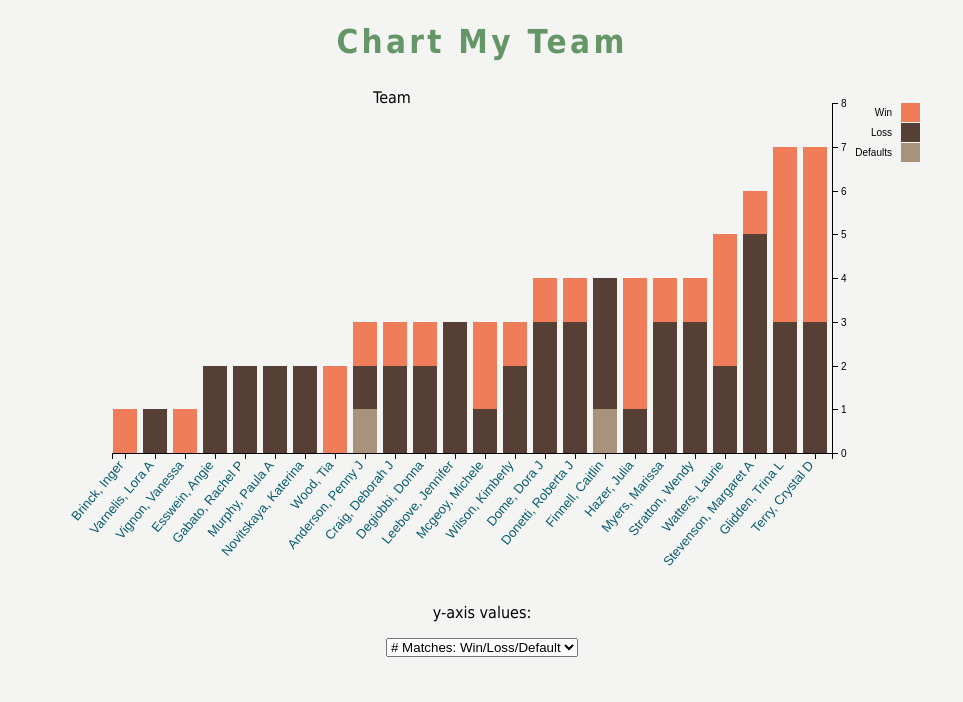
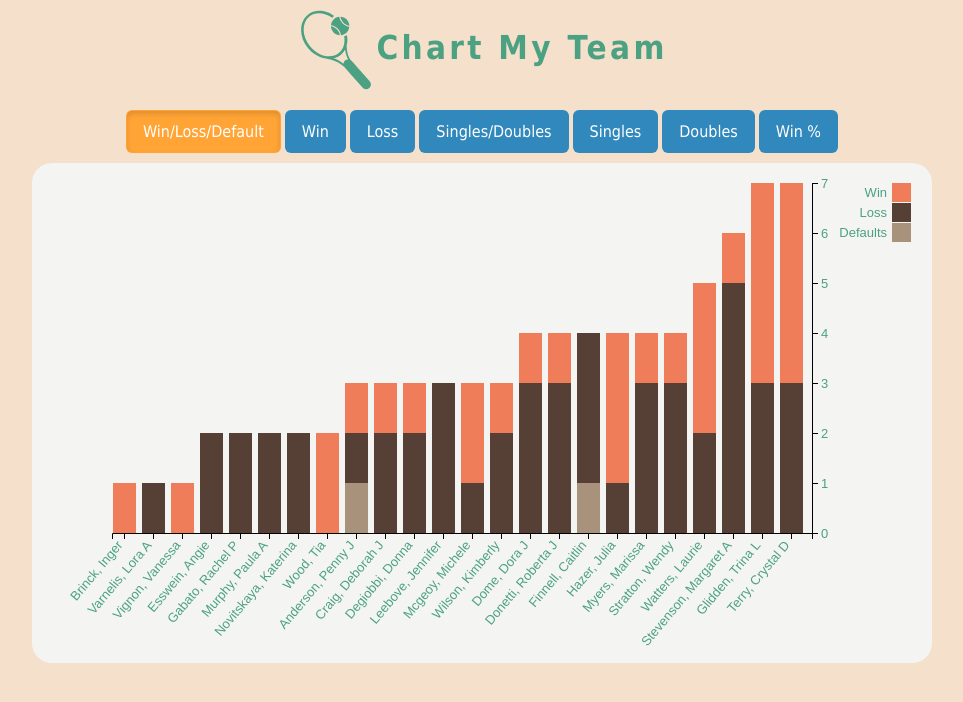
Before and after one commit to juliahazer/chart-my-team, a plain HTML site: page index.html in a window 1280 px wide. Shown: the whole page, without its empty margins (158-1121 px from the left). Drawn offline with nearby package versions, Linux system fonts and the light colour scheme.

Commit message:
removed select and added buttons to display chart differences

```diff
--- a/app.js
+++ b/app.js
@@ -1,7 +1,7 @@
 // set the dimensions and margins of the graph
 var margin = {
   top: 20,
-  right: 100,
+  right: 120,
   bottom: 130,
   left: 80
 }
@@ -60,16 +60,17 @@ d3.tsv('./player_data.tsv', function(file){
   var keys = playerArr.columns.slice(1);
 
 
-  d3.select('svg')
+  d3.select('.svgChart')
       .attr('width', width + margin.left + margin.right)
       .attr('height', height + margin.top + margin.bottom)
+      .classed('svgClass', true)
 
-  var g = d3.select('svg')
+  var g = d3.select('.svgChart')
     .append('g')
       .attr('transform', 'translate(' + margin.left + "," + margin.top + ")");
 
   //ON FIRST LOAD, DRAW TITLE & DISPLAY MATCHES
-  drawTitle();
+  // drawTitle();
   drawChart('Matches');
 
   function drawChart(type){
@@ -97,7 +98,7 @@ d3.tsv('./player_data.tsv', function(file){
       colorArr = ['#516EBA', '#E3C247'];
       keysArr = [keys[10], keys[11]];
     } else if (type === 'WinPercentage'){
-      colorArr = ['yellow'];
+      colorArr = ['#EF7D5A'];
       keysArr = [keys[9]];
     }
 
@@ -120,9 +121,9 @@ d3.tsv('./player_data.tsv', function(file){
     }
 
     //make the yMax 1 more than the greatest number value
-    if (yMax !== 100){
-      yMax++;
-    }
+    // if (yMax !== 100){
+    //   yMax++;
+    // }
 
     xScale = d3.scaleBand()
       .rangeRound([0, width])
@@ -150,6 +151,8 @@ d3.tsv('./player_data.tsv', function(file){
       .data(d => d)
       .enter()
       .append('rect')
+        .style('opacity', 0)
+        .attr('class', 'bar')
         .attr('x', d => {
           return xScale(d.data.Player)
         })
@@ -159,19 +162,42 @@ d3.tsv('./player_data.tsv', function(file){
         .attr('height', d => yScale(d[0]) - yScale(d[1]))
         .attr('width', xScale.bandwidth())
       .on('mouseenter', function(d){
-        tooltipDrawText(d);
+        drawTooltipText(d);
       })
       .on('mouseout', () => tooltip.style('opacity', 0));
 
-    drawMatchLegend(keysArr);
+    /*add transition effects to fade in*/
+    g.selectAll('rect').
+      transition().duration(800).ease(d3.easeLinear).style('opacity', 1)
+
+    // d3.select('.svgChart').selectAll('.bar')
+    //   .data(data)
+    //   .enter()
+    //   .append('text')
+      // .text(d => {
+      //   console.log(d)
+      //   return d
+      // })
+      // .attr('x', function(d,i){
+      //   return 40
+      //   // return i * (width / playerArr.length) + 5;
+      // })
+      // .attr('y', function(d){
+      //   return 40
+      //   // return height - d*4 + 15;
+      // })
+      // .attr('font-size', 14)
+      // .attr('fill', 'black');
+
+    drawLegend(keysArr);
 
     drawXAxis();
     drawYAxis();
   }
 
-  function drawMatchLegend(keys){
+  function drawLegend(keys){
     var legend = g.append('g')
-        .attr('class', 'legendMatches')
+        .attr('class', 'legend')
         .attr('font-family', 'sans-serif')
         .attr('font-size', 10)
         .attr('text-anchor', 'end')
@@ -184,24 +210,25 @@ d3.tsv('./player_data.tsv', function(file){
         });
 
     legend.append('rect')
-        .attr('x', width+50+19)
+        .attr('x', width+80)
         .attr('width', 19)
         .attr('height', 19)
         .attr('fill', zScale);
 
     legend.append('text')
-        .attr('x', width+50+10)
+        .attr('x', width+75)
         .attr('y', 9.5)
         .attr('dy', '0.32em')
         .text(d => d);
   }
 
-  function tooltipDrawText(d){
+  function drawTooltipText(d){
     tooltip.html(`
       ${d.data.Player}<br>
-      Win: ${d.data["Win %"]}%<br>
-      # Singles: ${d.data.Singles}<br>
-      # Doubles: ${d.data.Doubles}<br>
+      ${d.data["Win %"]}% Win<br>
+      Won: ${d.data.Win}; Loss: ${d.data.Loss}<br>
+      ${d.data.Singles} Singles Played<br>
+      ${d.data.Doubles} Doubles Played<br>
       City: ${d.data.City}<br>
       Rating: ${d.data.Rating}`
     )
@@ -210,20 +237,20 @@ d3.tsv('./player_data.tsv', function(file){
           .style('top', d3.event.pageY + 'px');
   }
 
-  function drawTitle(){
-    d3.select('svg')
-      .append("text")
-        .attr("x", (width / 2))
-        .attr("y", margin.top)
-        .attr("text-anchor", "middle")
-        .style("font-size", "16px")
-        .text("Team");
-  }
+  // function drawTitle(){
+  //   d3.select('.svgChart')
+  //     .append("text")
+  //       .attr("x", margin.left)
+  //       .attr("y", margin.top)
+  //       .attr("text-anchor", "middle")
+  //       .style("font-size", "16px")
+  //       .text("Team");
+  // }
 
   function drawXAxis(){
     var xAxis = d3.axisBottom(xScale);
     //add the x Axis
-    d3.select('svg')
+    d3.select('.svgChart')
       .append('g')
         .attr('class', 'xAxis')
         .attr('transform', 'translate(' + margin.left + ',' + (height + margin.top) + ")")
@@ -243,7 +270,7 @@ d3.tsv('./player_data.tsv', function(file){
     var yAxis = d3.axisRight(yScale)
                   .ticks(numTicks);
     //add the y Axis
-    d3.select('svg')
+    d3.select('.svgChart')
       .append('g')
         .attr('class', 'yAxis')
         .attr('transform', 'translate(' + (width + margin.left) + ',' + margin.top + ')') //shifts axis
@@ -251,33 +278,43 @@ d3.tsv('./player_data.tsv', function(file){
   }
 
   //EVENT LISTENER FOR SELECT CHANGE
-  d3.select('select').on('change', function(){
-    var newVal = d3.select('select').property('value');
-    removeChart();
-    drawChart(newVal);
+  d3.selectAll('.btnCustom').on('click', function(){
+    d3.selectAll('.btnCustom')
+      .classed('active', false);
+    d3.event.preventDefault();
+    d3.select(this)
+      .classed('active', true)
+    var newVal = d3.select(this).attr('data-val');
+    removeChart(newVal);
   })
 
-  function removeChart(){
-    var svg = d3.select('svg');
+  function removeChart(newVal){
+    var svg = d3.select('.svgChart');
 
     svg.select('.chart')
+        .style('opacity', 1)
+        /*add transition effects to fade out*/
+        .transition().duration(300).ease(d3.easeLinear).style('opacity', 0)
         .remove();
-    removeAxes();
-    removeLegend();
+        setTimeout(function(){
+          removeAxes();
+          removeLegend();
+          drawChart(newVal)
+        }, 300);
   }
 
   function removeAxes(){
-    d3.select('svg')
+    d3.select('.svgChart')
       .select('.xAxis')
         .remove()
-    d3.select('svg')
+    d3.select('.svgChart')
       .select('.yAxis')
         .remove()
   }
 
   function removeLegend(){
-    d3.select('svg')
-      .select('.legendMatches')
+    d3.select('.svgChart')
+      .select('.legend')
         .remove()
   }
 
--- a/index.html
+++ b/index.html
@@ -3,27 +3,66 @@
 <head>
   <meta charset="UTF-8">
   <title>Chart My Team</title>
-  <link href="https://fonts.googleapis.com/css?family=Open+Sans:400,700" rel="stylesheet">
+  <!-- Bootstrap -->
+  <link rel="stylesheet" href="//maxcdn.bootstrapcdn.com/bootstrap/3.3.7/css/bootstrap.min.css" integrity="sha384-BVYiiSIFeK1dGmJRAkycuHAHRg32OmUcww7on3RYdg4Va+PmSTsz/K68vbdEjh4u" crossorigin="anonymous">
+  <!-- Google font -->
+  <link href="//fonts.googleapis.com/css?family=Open+Sans:400,700" rel="stylesheet">
+  <!-- Custom stylesheet -->
   <link rel="stylesheet" href="style.css">
 </head>
 <body>
 
-  <h1>Chart My Team</h1>
+  <div class="header container-fluid">
+    <div>
+      <svg class="svgRacket" version="1.1" xmlns="http://www.w3.org/2000/svg" xmlns:xlink="http://www.w3.org/1999/xlink" width="80px" height="80px" viewBox="0 0 1000 1000" enable-background="new 0 0 1000 1000" xml:space="preserve">
+        <g><g><g><path d="M921,890.1L740.9,687l0.6-0.4l-2.2-1.4l-42.4-47.8c-4.1-4.7-9-8.3-14.1-11.4c-23.9-37-48.3-95.4-49.7-180c7.1-25.4,10.5-52.7,9.8-81.5c-0.3-13.2-3.6-30.2-7.8-47.6c-10.3,5.6-21.3,9.6-32.7,12.7c13.7,82.6-8,161.2-66.4,208.3c-97.4,78.9-259.1,40.3-361.2-86C72.8,325.7,68.9,159.5,166.3,80.8c76-61.4,191-51.3,286.5,16c2.9-3.5,5.6-7.1,8.9-10.4c4.2-4.3,8.8-8,13.5-11.7c-39-27.7-70.4-42.4-70.4-42.4S342.5,8.2,293.9,10.1c-56.7,0-108.2,18-148.8,51.9c-111,93-107.9,280.1,6.9,417.2c64,76.3,152.1,123.7,239.3,130.5l0,1.4c1.2,0.1,112,6.2,210.8,98.7c1.6,2.4,3.2,4.9,5.2,7.1l224,252.9c21.9,24.8,59.8,27,84.7,5C940.8,952.9,943.1,915,921,890.1z M612.4,632.3c-11.9,10.5-18.5,24.6-19.8,39.2c-43.8-34.9-87.6-55.3-123.2-67c34.4-8,65.6-23.1,92.1-45.4c21.6-18,39-39.9,52.3-64.6c6.3,51.7,21,92.1,37.3,122.9C637.3,617.7,623.5,622.5,612.4,632.3z"/><path d="M437.3,189.2c28.3,3.3,58.4,17.8,83,42.4c24.7,24.7,39.2,54.9,42.4,83.1c25.8-2.4,51-13.5,70.7-33.3c19.8-19.7,30.9-44.9,33.2-70.6c-28.2-3.3-58.3-17.8-83-42.4c-24.7-24.7-39.1-54.8-42.4-83.1c-25.8,2.4-50.9,13.5-70.7,33.3C450.8,138.3,439.7,163.4,437.3,189.2z"/><path d="M667.1,196.5c-0.8-28.3-12-56.3-33.6-78c-21.6-21.5-49.7-32.8-78-33.7c3.2,24.8,16.3,51.4,38.3,73.4C615.8,180.2,642.4,193.3,667.1,196.5z"/><path d="M436.9,203.5c0.9,28.3,12,56.4,33.6,78c21.6,21.6,49.7,32.9,77.9,33.6c-3.1-24.7-16.3-51.3-38.3-73.3C488.2,219.8,461.6,206.7,436.9,203.5z"/></g></g></g>
+      </svg>
+    </div>
+    <div>
+      <h1>
+        Chart My Team
+      </h1>
+    </div>
+  </div>
 
-  <svg></svg>
+  <div class='container-fluid'>
+    <p class="selectBtns">
+      <a class="active btn btn-lg btnCustom" href=""
+        data-val="Matches">
+        Win/Loss/Default
+      </a>
+      <a class="btn btn-lg btnCustom" href=""
+        data-val="Win">
+        Win
+      </a>
+      <a class="btn btn-lg btnCustom" href=""
+        data-val="Loss">
+        Loss
+      </a>
+      <a class="btn btn-lg btnCustom" href=""
+        data-val="SinglesDoubles">
+        Singles/Doubles
+      </a>
+      <a class="btn btn-lg btnCustom" href=""
+        data-val="Singles">
+        Singles
+      </a>
+      <a class="btn btn-lg btnCustom" href=""
+        data-val="Doubles">
+        Doubles
+      </a>
+      <a class="btn btn-lg btnCustom" href=""
+        data-val="WinPercentage">
+        Win %
+      </a>
+    </p>
+  </div>
+
   <div>
-    <p>y-axis values:</p>
-    <select name="" id="y-axis">
-      <option value="Matches"># Matches: Win/Loss/Default</option>
-      <option value="Win"># Matches: Win</option>
-      <option value="Loss"># Matches: Loss</option>
-      <option value="WinPercentage">Win %</option>
-      <option value="SinglesDoubles"># Matches: Singles/Doubles</option>
-      <option value="Singles"># Matches: Singles</option>
-      <option value="Doubles"># Matches: Doubles</option>
-    </select>
+    <svg class="svgChart"></svg>
   </div>
-  <script src="https://d3js.org/d3.v4.min.js"></script>
+
+  <script src="//d3js.org/d3.v4.min.js"></script>
   <script src="app.js"></script>
 </body>
 </html>
--- a/style.css
+++ b/style.css
@@ -1,13 +1,60 @@
+/*
+cream: #F4E0CB;
+white: #F4F5F3
+green: #659667
+orange: #EF7D5A
+brown: #564036
+light brown: #A8927B
+blue: #516EBA
+yellow: #E3C247
+dark blue: #085B6F
+*/
+
 body {
   font-family: 'Tahoma', serif;
   text-align: center;
-  background-color: #F4F5F3;
+  background-color: #F4E0CB;
+}
+
+.header {
+  display: inline-block;
+  margin-bottom: 10px;
+}
+
+.header div {
+  float: left;
+  padding-top: 10px;
 }
 
 h1 {
-  color: #659667;
+  color: #4BA181;
+  font-weight: 700;
   font-size: 33px;
   letter-spacing: 0.1em;
+}
+
+.svgRacket {
+  fill: #4BA181;
+}
+
+.svgChart {
+  background-color: #F4F5F3;
+  border-radius: 20px;
+}
+
+.btnCustom {
+  color: white;
+  background-color: #3088BC;
+  font-size: 16px;
+  transition: all 0.3s ease-in-out;
+}
+
+.btnCustom:hover,
+.btnCustom:focus,
+.btnCustom:active,
+.active {
+  color: white;
+  background: #FFA435;
 }
 
 select {
@@ -15,8 +62,10 @@ select {
   margin: 0 auto;
 }
 
-.xAxis text {
-  fill: #085B6F;
+.xAxis text,
+.yAxis text,
+.legend text {
+  fill: #4BA181;
   font-size: 13px;
 }
 
@@ -24,12 +73,11 @@ div.tooltip {
   point-events: none;
   position: absolute;
   text-align: center;
-  width: 150px;
-  height: 80px;
-  padding: 2px;
-  font: 12px sans-serif;
-  background: lightsteelblue;
-  border: 0px;
+  padding: 8px;
+  font-size: 12px;
+  color: #085B6F;
+  background: #FFF7EE;
+  border: 2px solid #A26E56;
   border-radius: 8px;
   pointer-events: none;
 }
```
